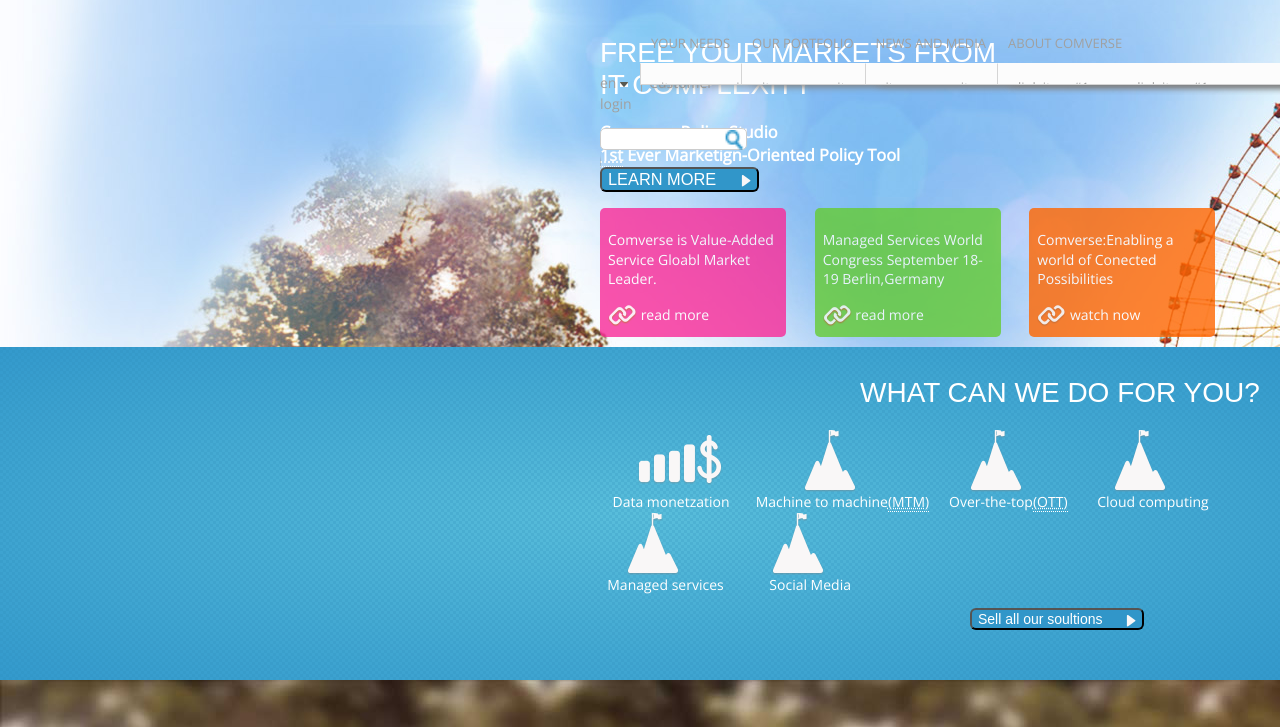
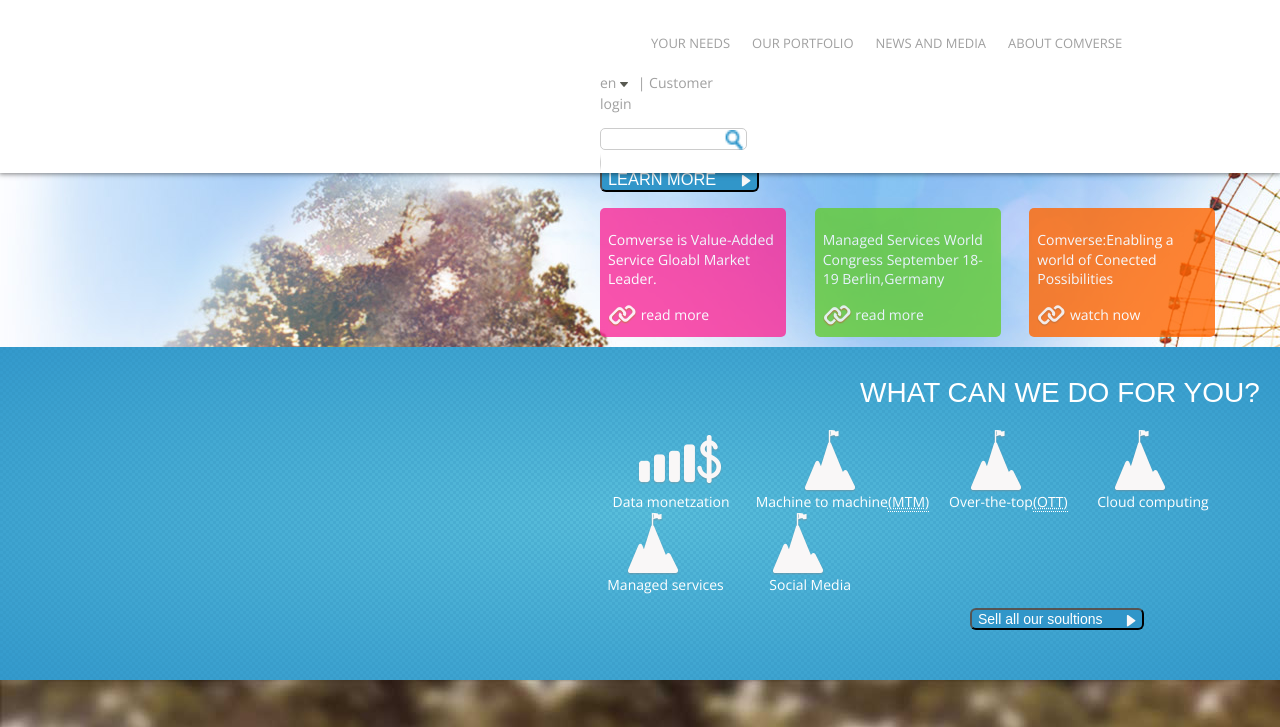
Before and after one commit to sharon24/comverse, a website: page index.html in a window 1280 px wide. Shown: the part 83-810 px from the top of the page. Drawn offline with nearby package versions, Linux system fonts and the light colour scheme.

Commit message:
last homework

```diff
--- a/css/main.css
+++ b/css/main.css
@@ -100,10 +100,8 @@
 
 .comverse-header {
     width: 100%;
-    height: 75px;
+    height: 7   5px;
     position: fixed;
-    top: 0;
-    z-index: 10;
     background: white;
     box-shadow: 0 0 5px 1px rgba(0, 0, 0,0.5);
 }
@@ -204,6 +202,7 @@
 }
 
 .nav > li:hover .subnav {
+    visibility: visible;
     max-height:100px;
 }
 
@@ -214,7 +213,7 @@
     top:29px;
     z-index:1;
     max-height:0;
-    overflow:hidden;
+     visibility: hidden;
     text-align:left;
     padding:10px 5px 10px 5px;
     box-shadow: 7px 6px 9px -6px grey;
```
